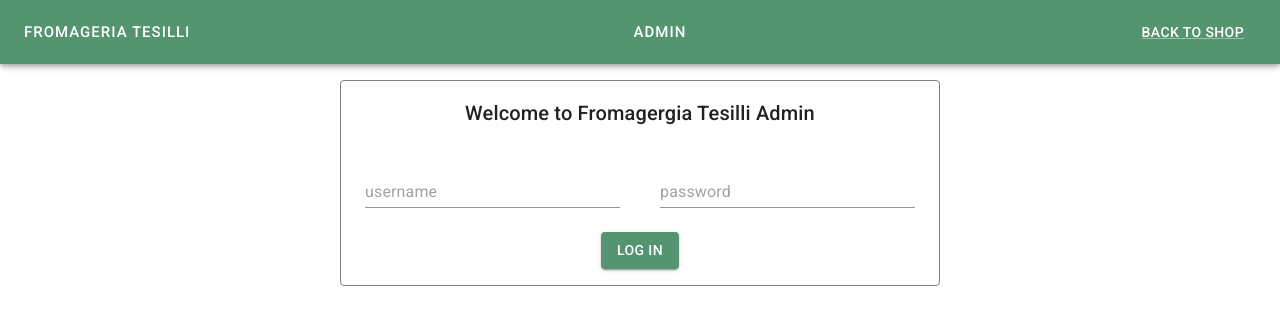
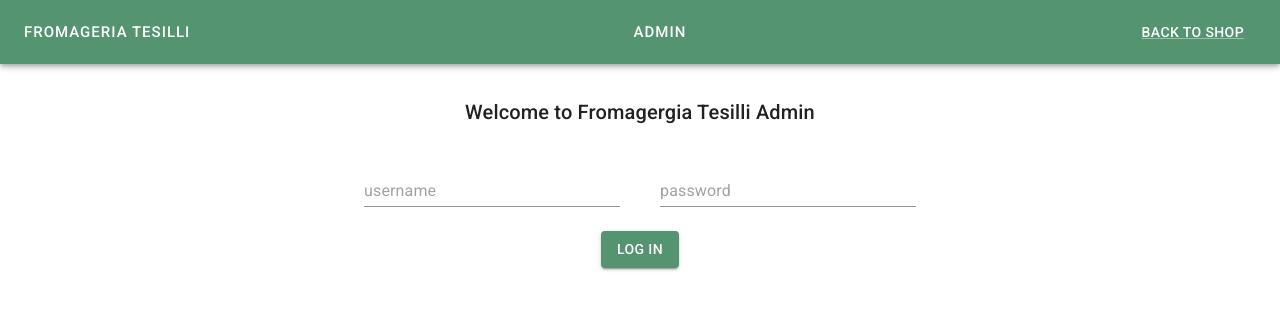
Before and after one commit to isacaputo/fromageria-tesilli, a React (Vite) app in the folder client/: page /admin in a window 1280 px wide. Shown: the top 324 px of the page. Built offline with nearby package versions, Linux system fonts and the light colour scheme; a web font is replaced by a local one.

Commit message:
more styling

```diff
--- a/client/src/pages/Admin.jsx
+++ b/client/src/pages/Admin.jsx
@@ -80,8 +80,7 @@ export default function Admin() {
 <Container
 maxWidth="sm"
 sx={{
-  border: '1px solid grey',
-  borderRadius: '4px',
+
   padding: '16px',
   mt: 10,
   mb: 4
```
